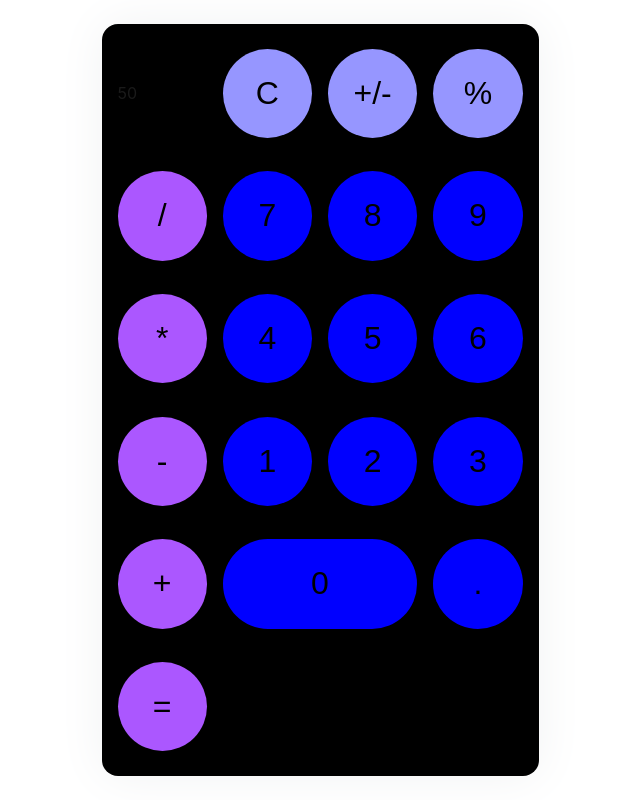
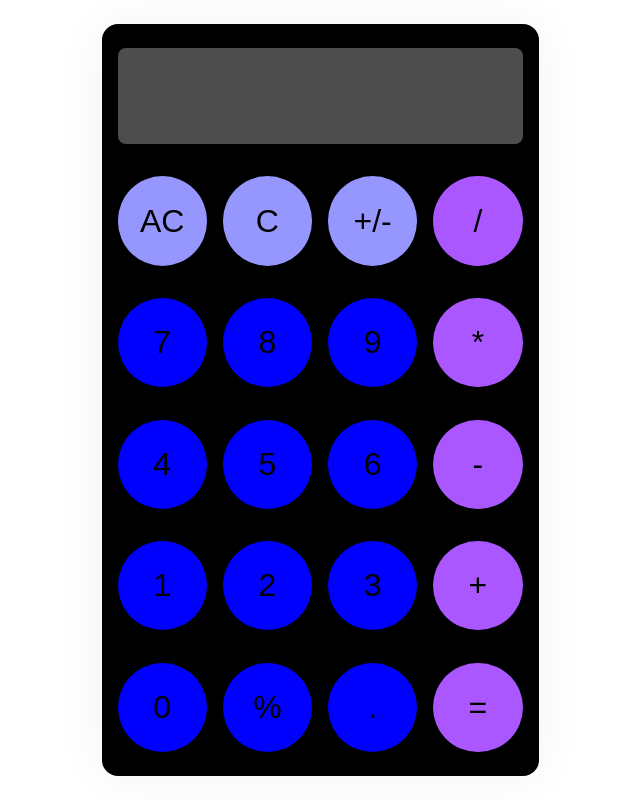
Before and after one commit to nancygmm/Calculadora, a React (Vite) app: page / in a window 1280 px wide. Shown: the whole page, without its empty margins (320-960 px from the left). Built offline with nearby package versions, Linux system fonts and the light colour scheme.

Commit message:
Numbers and delete logic

```diff
--- a/src/Componentes/Boton.jsx
+++ b/src/Componentes/Boton.jsx
@@ -2,8 +2,8 @@ import React from 'react'
 import './boton.css'
 
 const Boton = (params) => {
-    const {texto, clase} = params
-  return <button className={clase}>{texto}</button>
+    const {texto, clase, handleCLick} = params
+  return <button className={clase} onClick={handleCLick}>{texto}</button>
 }
 
 export default Boton
--- a/src/Componentes/Calculadora.jsx
+++ b/src/Componentes/Calculadora.jsx
@@ -1,30 +1,53 @@
-import React from 'react'
+import React, { useState } from 'react'
 import './calculadora.css'
 import Boton from './Boton'
 
 const Calculadora = () => {
+    const [data, setData] = useState({resultado: '', operacion: ''})
+
+    const escritura = (event) => {
+        if (data.resultado.length >= 9) return
+
+        setData({...data, resultado: data.resultado + event.target.innerText})
+    }
+
+    const borrarUno = () => {
+        setData({ ...data, resultado: data.resultado.slice(0, -1) });
+    }
+
+    const borrarTodo = () => {
+        setData({resultado: ''})
+    }
+
+    const resultado = () => {
+        const resultado = eval(data.operacion)
+
+        setData({...data, resultado})
+    }
+
   return (
     <main>
-        <span className='answer'>50</span>
-        <Boton texto='C' clase='gris' />
+        <span className='answer'>{data.resultado}</span>
+        <Boton texto='AC' clase='gris' handleCLick={borrarTodo}/>
+        <Boton texto='C' clase='gris' handleCLick={borrarUno}/>
         <Boton texto='+/-' clase='gris' />
-        <Boton texto='%' clase='gris' />
         <Boton texto='/' clase='operacion' />
-        <Boton texto='7' clase='numero' />
-        <Boton texto='8' clase='numero' />
-        <Boton texto='9' clase='numero' />
+        <Boton texto='7' clase='numero' handleCLick={escritura}/>
+        <Boton texto='8' clase='numero' handleCLick={escritura}/>
+        <Boton texto='9' clase='numero' handleCLick={escritura}/>
         <Boton texto='*' clase='operacion' />
-        <Boton texto='4' clase='numero' />
-        <Boton texto='5' clase='numero' />
-        <Boton texto='6' clase='numero' />
+        <Boton texto='4' clase='numero' handleCLick={escritura}/>
+        <Boton texto='5' clase='numero' handleCLick={escritura}/>
+        <Boton texto='6' clase='numero' handleCLick={escritura}/>
         <Boton texto='-' clase='operacion' />
-        <Boton texto='1' clase='numero' />
-        <Boton texto='2' clase='numero' />
-        <Boton texto='3' clase='numero' />
+        <Boton texto='1' clase='numero' handleCLick={escritura}/>
+        <Boton texto='2' clase='numero' handleCLick={escritura}/>
+        <Boton texto='3' clase='numero' handleCLick={escritura}/>
         <Boton texto='+' clase='operacion' />
-        <Boton texto='0' clase='cero' />
+        <Boton texto='0' clase='numero' handleCLick={escritura}/>
+        <Boton texto='%' clase='numero' />
         <Boton texto='.' clase='numero' />
-        <Boton texto='=' clase='operacion' />
+        <Boton texto='=' clase='operacion' handleCLick={resultado}/>
     </main>
   )
 }
--- a/src/Componentes/calculadora.css
+++ b/src/Componentes/calculadora.css
@@ -20,7 +20,7 @@ main {
     gap: 1rem;
 }
 
-input {
+span {
     grid-column: span 4;
     text-align: right;
     background-color: #4d4d4d;
@@ -30,8 +30,8 @@ input {
     border-radius: 0.5rem;
 }
 
-input.answer {
-    font-size: 3rem;
-    height: 7rem;
-    line-height: 3rem;
+span.answer {
+    font-size: 4rem;
+    height: 5rem;
+    line-height: 5rem;
 }
```
